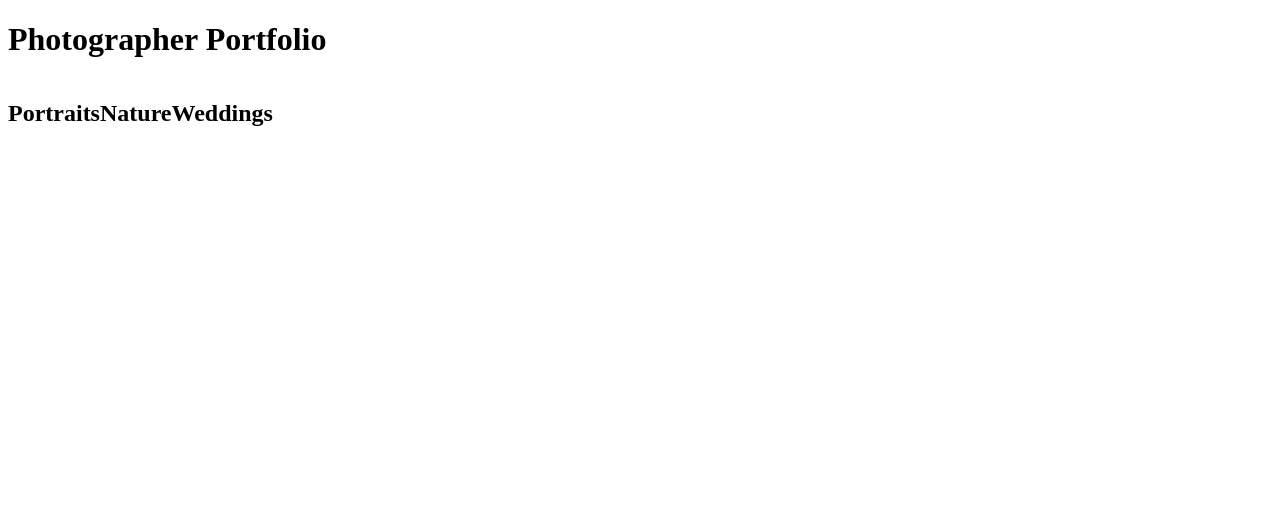
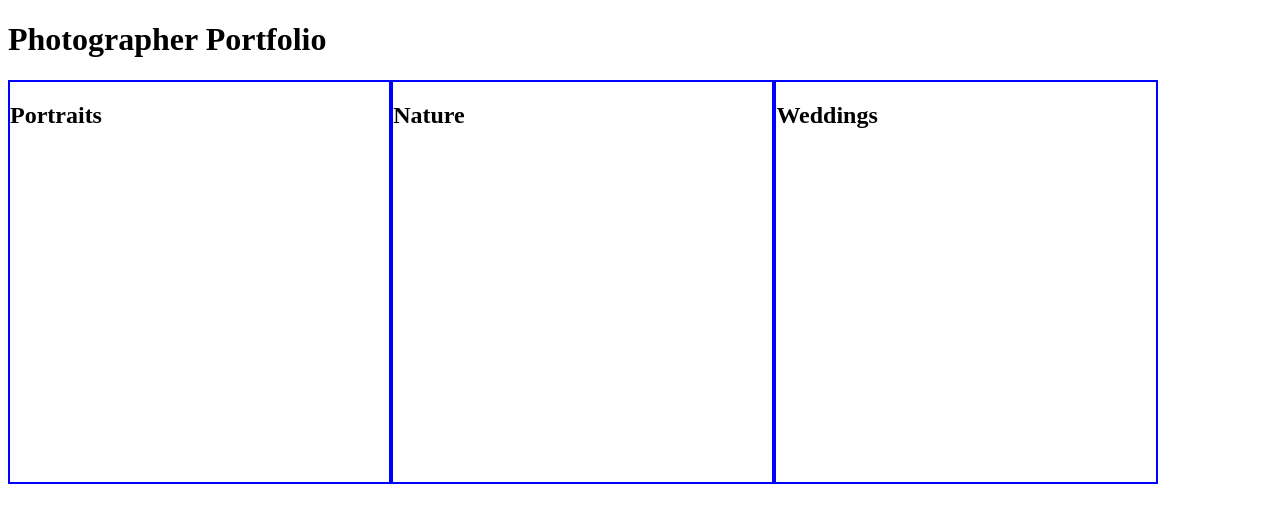
Before and after one commit to Kips-alih/Photographer_portfolio, a plain HTML site: page index.html in a window 1280 px wide. Drawn offline with Linux system fonts and the light colour scheme.

Commit message:
Add height, width and borders to the columns

```diff
--- a/css/style.css
+++ b/css/style.css
@@ -1,4 +1,6 @@
 .column{
   float: left;
-
+  width: 30%;
+  height: 400px;
+  border: 2px solid blue;
 }
```
